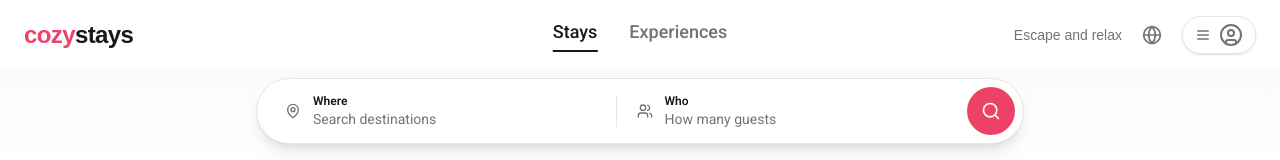
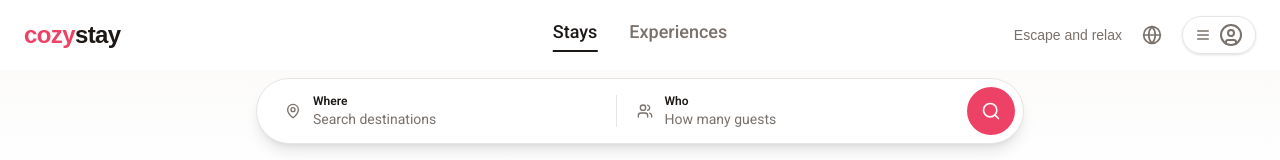
Before and after one commit to cz764/cozy-stay, a Next.js app: page / in a window 1280 px wide. Shown: the top 160 px of the page. Built offline with nearby package versions, Linux system fonts and the light colour scheme; no server answers; a web font is replaced by a local one.

Commit message:
chore: correct cozystay logo

```diff
--- a/src/app/layout.tsx
+++ b/src/app/layout.tsx
@@ -29,7 +29,7 @@ const playwrite = Playwrite_US_Modern({
 });
 
 export const metadata: Metadata = {
-  title: "cozystays — Escape and relax",
+  title: "cozystay — Escape and relax",
   description:
     "Find your next cozy home to escape from chaos of life and relax to recharge for next destinations.",
 };
--- a/src/app/listing/[id]/page.tsx
+++ b/src/app/listing/[id]/page.tsx
@@ -22,10 +22,10 @@ export async function generateMetadata({
   const listing = await getListing(id);
   // The page streams behind loading.tsx, so a missing listing can't change
   // the committed 200 status — Next marks the not-found render noindex.
-  if (!listing) return { title: "Stay not found — cozystays" };
+  if (!listing) return { title: "Stay not found — cozystay" };
 
   return {
-    title: `${listing.title} — cozystays`,
+    title: `${listing.title} — cozystay`,
     description: `${listing.title} in ${listing.location}, from $${listing.pricePerNight} a night.`,
   };
 }
--- a/src/components/Header/Header.tsx
+++ b/src/components/Header/Header.tsx
@@ -9,7 +9,7 @@ export function Header() {
           href="/"
           className="font-brand text-2xl font-bold tracking-tight text-primary"
         >
-          cozy<span className="text-foreground">stays</span>
+          cozy<span className="text-foreground">stay</span>
         </Link>
 
         <nav className="absolute left-1/2 hidden -translate-x-1/2 items-center gap-8 text-lg font-medium md:flex">
```
